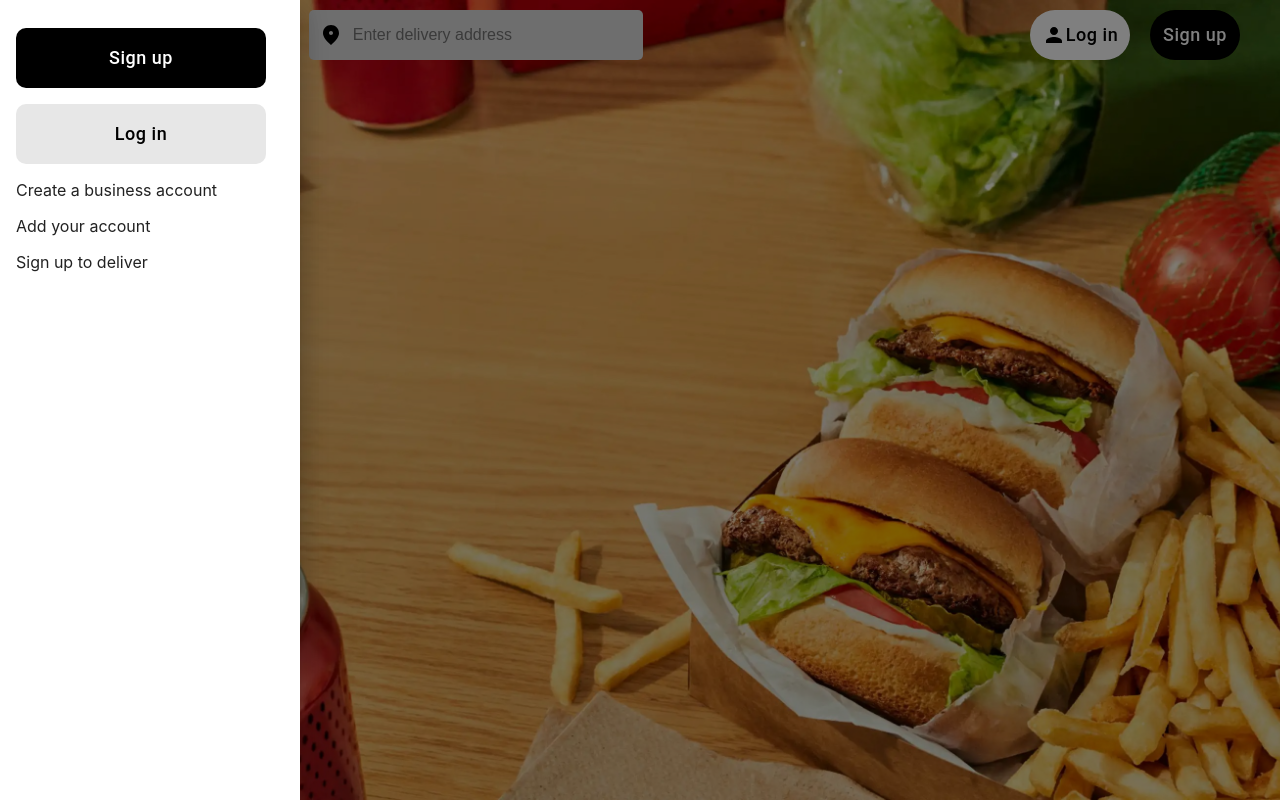
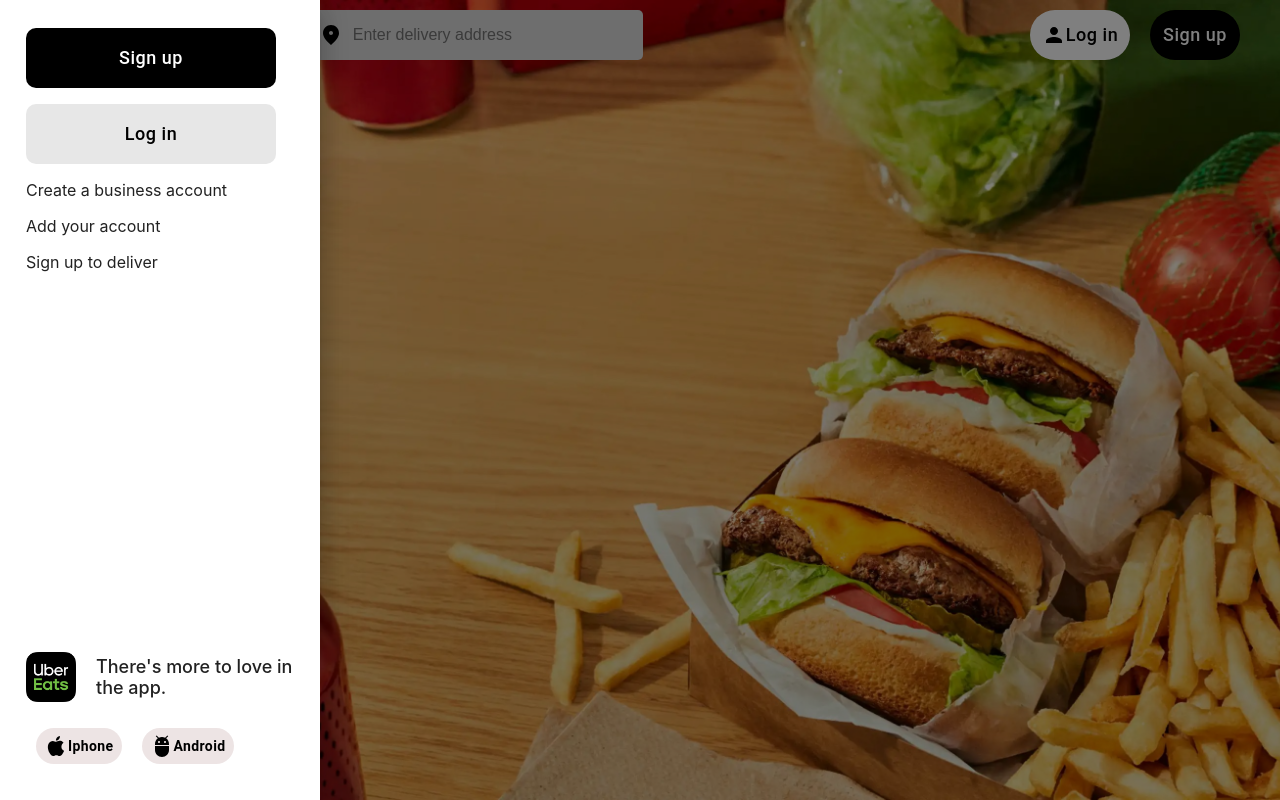
Before and after one commit to shahzaibsaleem665/uber-eats-clone, a React (Create React App) app: page / in a window 1280 px wide. Both pictures are taken after a click on the icon 74 px from the left and 35 px from the top of the page. Built offline with nearby package versions, Linux system fonts and the light colour scheme.

Commit message:
navbar completed

```diff
--- a/src/Pages/Header.css
+++ b/src/Pages/Header.css
@@ -89,15 +89,58 @@
     border: none;
     height: 50px;
     font-family: Arial, Helvetica, sans-serif;
-    text-transform: none !important;
+    text-transform: none
+    !important;
     border-radius: 10px !important;
     font-size: 18px !important;
     width: 250px;
     height: 60px;
     align-items: center;
 }
-.navbar__button {
-    margin-top: 20px;
+.listItem__login {
+    cursor: pointer;
+background-color: #e2e2e2;
+}
+.navbar {
+    margin-top: 10px;
     align-items: center;
     justify-content: center;
+    padding: 10px;
+    height: 100%;
 }
+.navbar__top {
+    display: flex;
+    flex-direction: column;
+    height: 80%;
+}
+.navbar__bottom {
+    display: flex;
+    flex-direction: column;
+    height: 20%;
+    align-items: center;
+    justify-content: center;
+    margin-bottom: 20px;
+}
+.navbar__bottomIconList > p{
+    width: auto;
+    font-size: 18px;
+    font-weight: 500;
+    align-items: center;
+    padding-left: 20px;
+}
+.navbar__bottomIconList > img {
+    height: 50px;
+}
+
+.navbar__bottomButtons > Button{
+    color: black !important;
+    background-color: rgb(237, 228, 228);
+    border-radius: 20px;
+    text-transform: capitalize;
+    font-weight: 600;
+    margin: 10px;
+}
+.navbar__bottomButtons > Button:hover {
+cursor: pointer;
+background-color: #e2e2e2;
+}
--- a/src/Pages/Header.js
+++ b/src/Pages/Header.js
@@ -8,14 +8,15 @@ import {
   Drawer,
   ListItem,
 } from '@mui/material';
-
-
-
+import AppleIcon from '@mui/icons-material/Apple';
+import AdbIcon from '@mui/icons-material/Adb';
+import main_logo from '../assets/main_logo.png'
 
 function Header() {
      const [open, setOpen] = useState(false);
   const getList = () => (
-      <div style={{ width: 300 }} onClick={() => setOpen(false)} className='navbar__button'>
+      <div style={{ width: 300 }} onClick={() => setOpen(false)} className='navbar'>
+        <div className='navbar__top'>
           <ListItem>
           <Button className='listItem__register'>Sign up</Button>
           </ListItem>
@@ -33,10 +34,17 @@ function Header() {
               <p>Sign up to deliver</p>
             </ListItem>
           </div>
+          </div>
           <div className="navbar__bottom">
-          <ListItem>
-              <img />
+          <ListItem className='navbar__bottomIconList'>
+              <img  src={main_logo} />
+              <p>There's more to love in the app.</p>
             </ListItem>
+            <ListItem className='navbar__bottomButtons'>
+              <Button><AppleIcon /> Iphone</Button>
+              <Button><AdbIcon />Android</Button>
+            </ListItem>
+
           </div>
       </div>
     );
```
